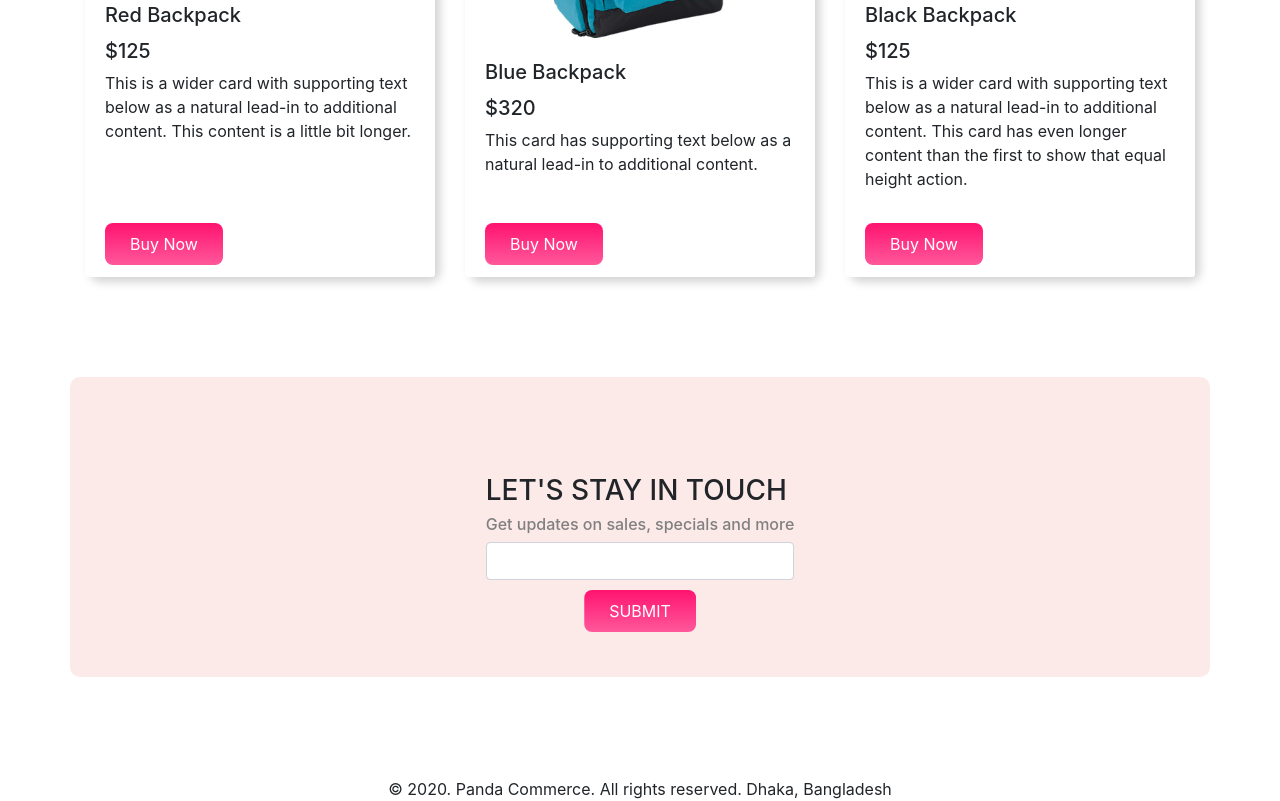
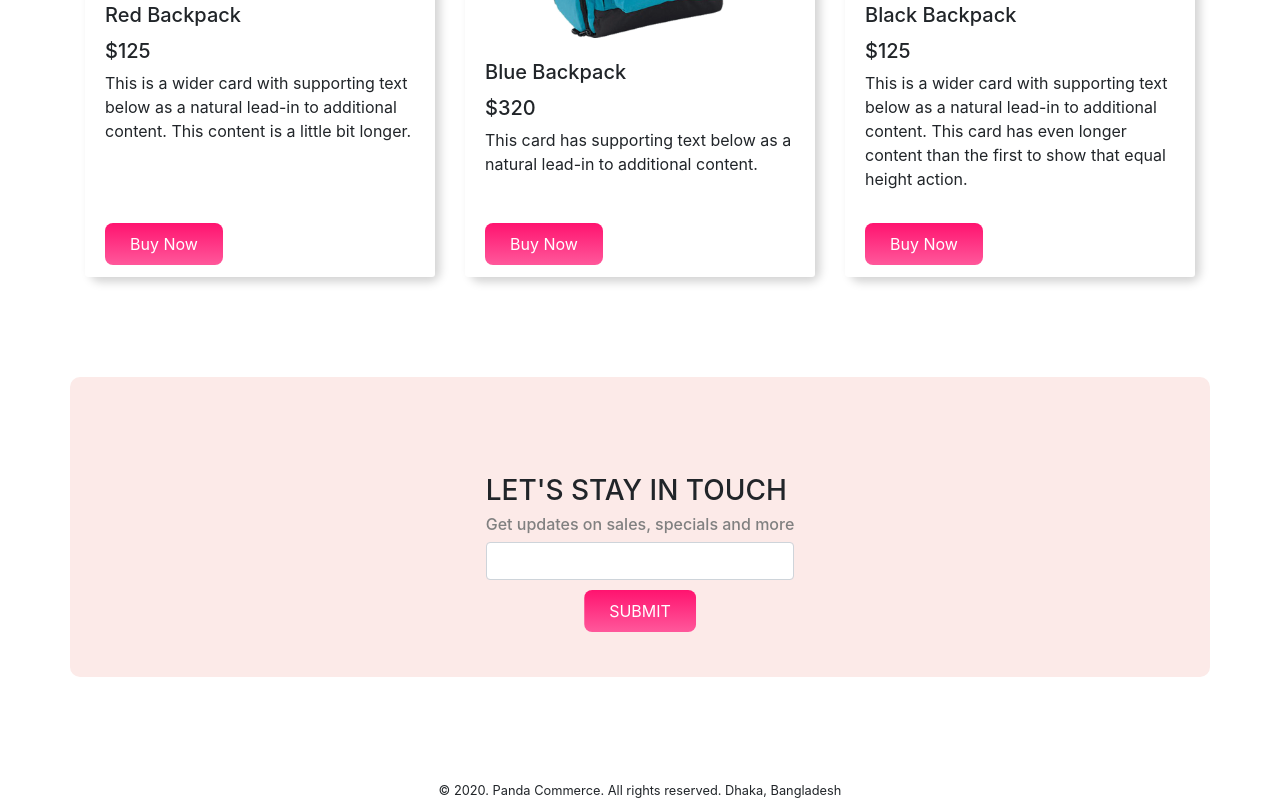
Before and after one commit to asifrkabir/panda-commerce, a plain HTML site: page index.html in a window 1280 px wide. Shown: the part 1957-2758 px from the top of the page. Drawn offline with nearby package versions, Linux system fonts and the light colour scheme.

Commit message:
corrections

```diff
--- a/index.html
+++ b/index.html
@@ -210,7 +210,7 @@
     </div>
 
     <footer>
-    <samll>&#169 2020. Panda Commerce. All rights reserved. Dhaka, Bangladesh</samll>
+    <small>&#169 2020. Panda Commerce. All rights reserved. Dhaka, Bangladesh</small>
     </footer>
 
 
```
